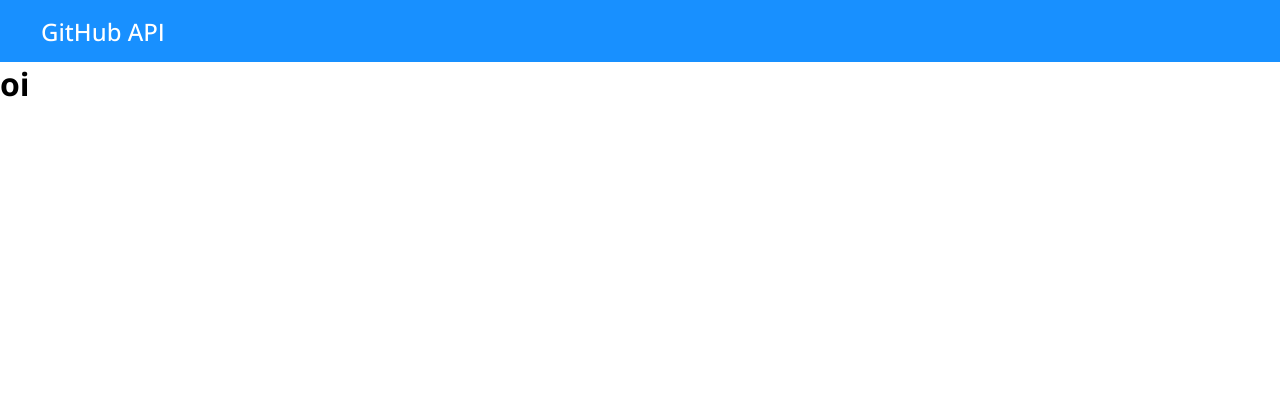
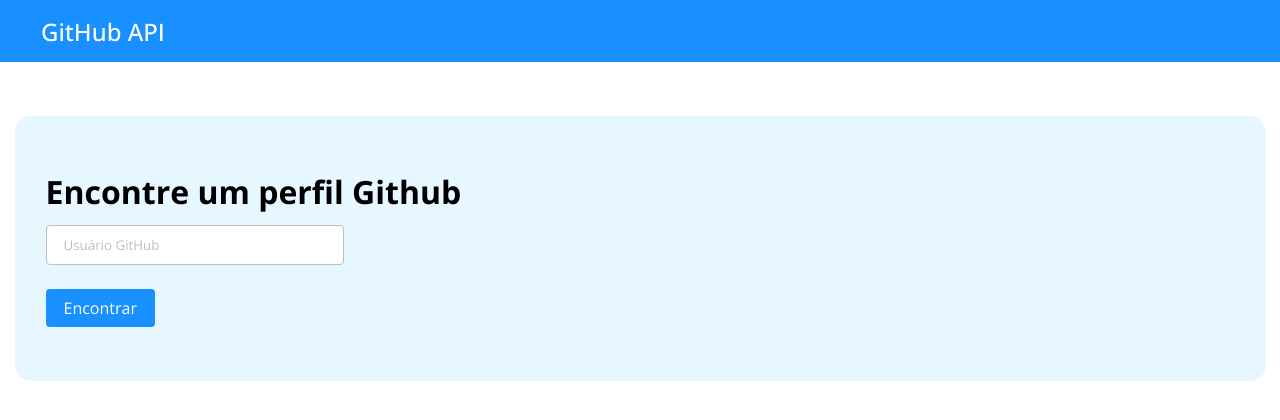
Before and after one commit to ltmartinelli/desafio-github-api, a React (Vite) app: page /search in a window 1280 px wide. Shown: the top 420 px of the page. Built offline with nearby package versions, Linux system fonts and the light colour scheme.

Commit message:
Search Route Form Layout

```diff
--- a/src/routes/Home/Search/index.tsx
+++ b/src/routes/Home/Search/index.tsx
@@ -1,7 +1,19 @@
+import Button from '../../../components/Button';
 import './styles.css';
 
-export default function Search(){
-    return(
-        <h1>oi</h1>
+export default function Search()
+{
+    return (
+        <main>
+            <div className="container">
+                <div className="form-container">
+                    <h1>Encontre um perfil Github</h1>
+                    <form>
+                        <input type="text" name="profileName" placeholder="Usuário GitHub" />
+                    </form>
+                    <Button text="Encontrar" />
+                </div>
+            </div>
+        </main>
     );
 }
--- a/src/routes/Home/Search/styles.css
+++ b/src/routes/Home/Search/styles.css
@@ -0,0 +1,26 @@
+.form-container {
+    background-color: var(--color-card-bg-primary);
+    margin: 54px 0;
+    border-radius: 16px;
+    padding: 54px 31px;
+}
+
+.form-container h1 {
+    margin-bottom: 12px;
+}
+
+form {
+    margin-bottom: 24px;
+}
+
+input[type="text"] {
+    width: 298px;
+    height: 40px;
+    padding: 0 17px;
+    border-radius: 4px;
+    border: solid 1px var(--color-font-placeholder);
+}
+
+input::placeholder {
+    color: var(--color-font-placeholder);
+}
```
